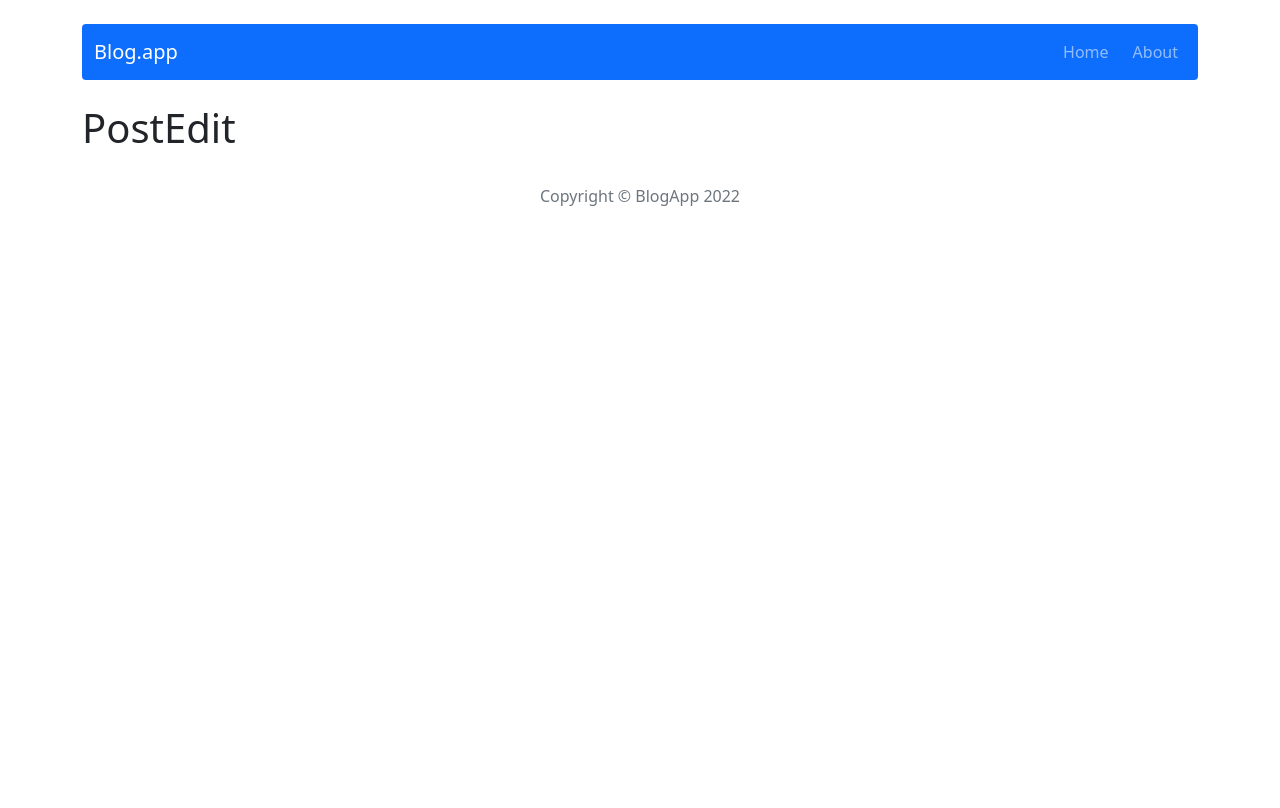
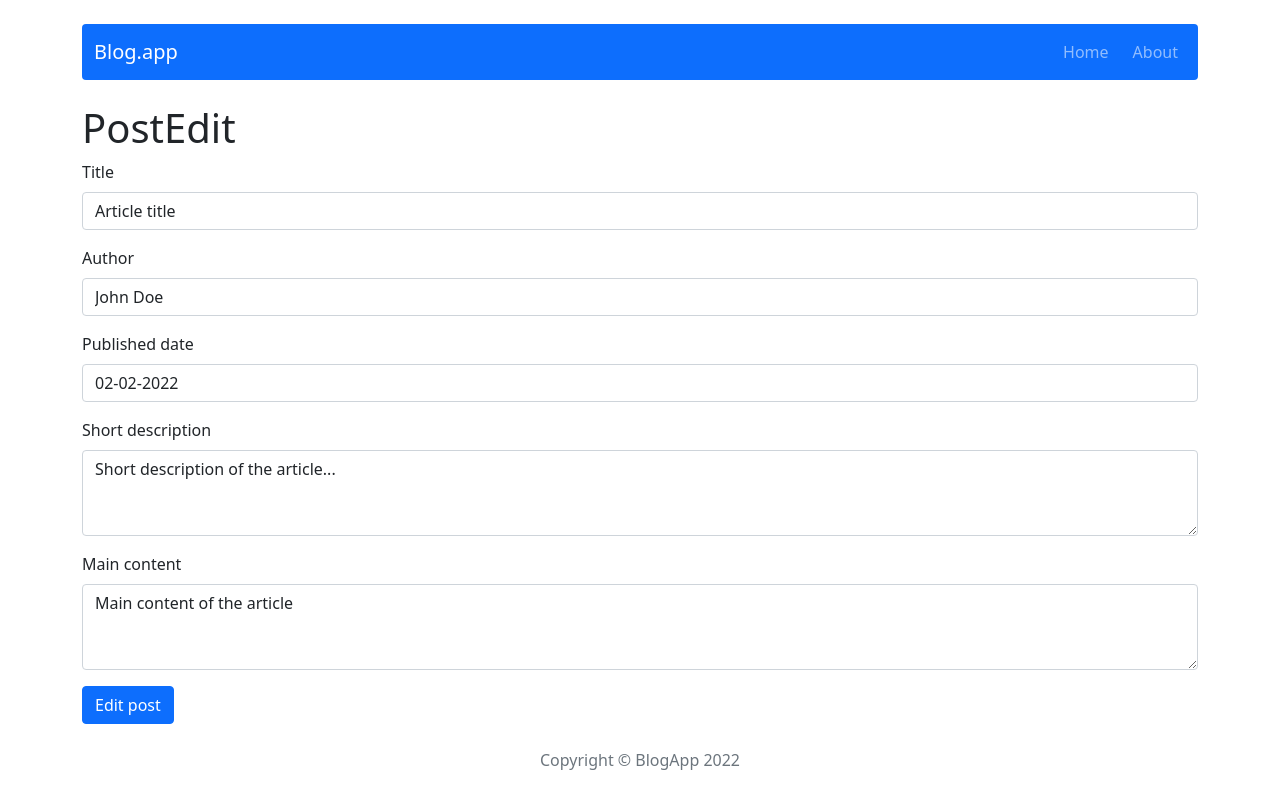
Before and after one commit to DawSeg/react-blog, a React (Create React App) app: page /post/edit/1 in a window 1280 px wide. Shown: the top 808 px of the page. Built offline with nearby package versions, Linux system fonts and the light colour scheme; the HTML template or start-up script is replaced by a standard one.

Commit message:
addOptionEditPost

```diff
--- a/package.json
+++ b/package.json
@@ -7,6 +7,7 @@
     "@testing-library/react": "^13.4.0",
     "@testing-library/user-event": "^13.5.0",
     "bootstrap": "5.1.3",
+    "http-server": "^14.1.1",
     "react": "^18.2.0",
     "react-bootstrap": "2.0",
     "react-dom": "^18.2.0",
--- a/src/App.js
+++ b/src/App.js
@@ -16,9 +16,9 @@ const App = () => {
             <Header/>
       <Routes>
         <Route path='/' element={<Home />} />
-        <Route path='/post/:postId' element={<Post />} />
+        <Route path='/post/:id' element={<Post />} />
         <Route path='/post/add' element={<PostAdd />} />
-        <Route path='/post/edit/:postId' element={<PostEdit />} />
+        <Route path='/post/edit/:id' element={<PostEdit />} />
         <Route path='/about' element={<About />} />
         <Route path='*' element={<NotFound />} />
       </Routes>
--- a/src/components/features/AddPostForm/AddPostForm.js
+++ b/src/components/features/AddPostForm/AddPostForm.js
@@ -1,60 +1,20 @@
-import { useState } from 'react';
-import { Form, Button } from 'react-bootstrap';
+import { useNavigate } from 'react-router-dom';
 import { useDispatch } from 'react-redux';
-import { useNavigate } from 'react-router-dom';
+import PostForm from '../PostForm/PostForm';
 import { addPost } from '../../../redux/postsRedux';
 
 
-const PostForm = () => {
-  const [title, setTitle] = useState('');
-  const [shortDescription, setShortDescription] = useState('');
-  const [content, setContent] = useState('');
-  const [publishedDate, setPublishedDate] = useState('');
-  const [author, setAuthor] = useState('');
+const AddPostForm = () => {
   const navigate = useNavigate();
   const dispatch = useDispatch();
+  const handleSubmit = post => {
+    dispatch(addPost(post));
+    navigate('/')
+  };
 
-
-  const handleSubmit = e => {
-    e.preventDefault();
-    navigate("/", { replace: true });
-    dispatch(addPost({ title, shortDescription, content, publishedDate, author}));
-  }
-
-  return(
-    <Form onSubmit={handleSubmit}>
-
-      <Form.Group className="mb-3" controlId="exampleForm.ControlTextarea1">
-        <Form.Label>Title </Form.Label>
-        <Form.Control  placeholder='Enter title' value={title} onChange={e => setTitle(e.target.value)} />
-      </Form.Group>
-
-      <Form.Group className="mb-3" controlId="exampleForm.ControlTextarea1">
-        <Form.Label>Author </Form.Label>
-        <Form.Control  placeholder='Enter author' value={author} onChange={e => setAuthor(e.target.value)} />
-      </Form.Group>
-
-      <Form.Group className="mb-3" controlId="exampleForm.ControlTextarea1">
-        <Form.Label>Published date </Form.Label>
-        <Form.Control type='text' placeholder='Enter date dd-mm-yyyy' value={publishedDate} onChange={e => setPublishedDate(e.target.value)} />
-      </Form.Group>
-
-      <Form.Group className="mb-3" controlId="exampleForm.ControlTextarea1">
-        <Form.Label>Short description </Form.Label>
-        <Form.Control as="textarea" rows={3} placeholder='Leave a comment here' value={shortDescription} onChange={e => setShortDescription(e.target.value)} />
-      </Form.Group>
-
-      <Form.Group className="mb-3" controlId="exampleForm.ControlTextarea1">
-        <Form.Label>Main content </Form.Label>
-        <Form.Control as="textarea" rows={3} placeholder='Leave a comment here' value={content} onChange={e => setContent(e.target.value)} />
-      </Form.Group>
-
-      <Button variant="primary" onClick={handleSubmit}>
-        Add post
-      </Button>
-    </Form>
-
-  );
+  return (
+    <PostForm action={handleSubmit} actionText="Add post" />
+  )
 };
 
-export default PostForm;
+export default AddPostForm;
--- /dev/null
+++ b/src/components/features/EditPostForm/EditPostForm.js
@@ -0,0 +1,30 @@
+import { Navigate, useNavigate, useParams } from 'react-router-dom';
+import { useDispatch, useSelector} from 'react-redux';
+import PostForm from '../PostForm/PostForm';
+import { editPost, getPostById } from '../../../redux/postsRedux';
+
+
+const EditPostForm = () => {
+  const navigate = useNavigate();
+  const dispatch = useDispatch();
+  const { id} = useParams();
+  const postData = useSelector(state => getPostById(state, id));
+
+  const handleSubmit = post => {
+    dispatch(editPost({ ...post, id }));
+    navigate('/')
+  };
+  if (!postData) return <Navigate to='/' />;
+
+  return (
+    <PostForm id={id} action={handleSubmit} actionText='Edit post'
+      title={postData.title}
+      author={postData.author}
+      publishedDate={postData.publishedDate}
+      shortDescription={postData.shortDescription}
+      content={postData.content}
+    />
+  )
+};
+
+export default EditPostForm;
--- /dev/null
+++ b/src/components/features/PostForm/PostForm.js
@@ -0,0 +1,54 @@
+import { useState } from 'react';
+import { Form, Button } from 'react-bootstrap';
+
+
+
+const PostForm = ({ action, actionText, ...props }) => {
+  const [title, setTitle] = useState(props.title || '');
+  const [author, setAuthor] = useState(props.author || '');
+  const [publishedDate, setPublishedDate] = useState(props.publishedDate || '');
+  const [shortDescription, setShortDescription] = useState(props.shortDescription || '');
+  const [content, setContent] = useState(props.content || '');
+
+  const handleSubmit = e => {
+    e.preventDefault();
+    action({ title, shortDescription, content, publishedDate, author});
+  }
+
+  return(
+    <Form onSubmit={handleSubmit}>
+
+      <Form.Group className="mb-3" controlId="exampleForm.ControlTextarea1">
+        <Form.Label>Title </Form.Label>
+        <Form.Control  placeholder='Enter title' value={title} onChange={e => setTitle(e.target.value)} />
+      </Form.Group>
+
+      <Form.Group className="mb-3" controlId="exampleForm.ControlTextarea1">
+        <Form.Label>Author </Form.Label>
+        <Form.Control  placeholder='Enter author' value={author} onChange={e => setAuthor(e.target.value)} />
+      </Form.Group>
+
+      <Form.Group className="mb-3" controlId="exampleForm.ControlTextarea1">
+        <Form.Label>Published date </Form.Label>
+        <Form.Control type='text' placeholder='Enter date dd-mm-yyyy' value={publishedDate} onChange={e => setPublishedDate(e.target.value)} />
+      </Form.Group>
+
+      <Form.Group className="mb-3" controlId="exampleForm.ControlTextarea1">
+        <Form.Label>Short description </Form.Label>
+        <Form.Control as="textarea" rows={3} placeholder='Leave a comment here' value={shortDescription} onChange={e => setShortDescription(e.target.value)} />
+      </Form.Group>
+
+      <Form.Group className="mb-3" controlId="exampleForm.ControlTextarea1">
+        <Form.Label>Main content </Form.Label>
+        <Form.Control as="textarea" rows={3} placeholder='Leave a comment here' value={content} onChange={e => setContent(e.target.value)} />
+      </Form.Group>
+
+      <Button variant="primary" onClick={handleSubmit}>
+       {actionText}
+      </Button>
+    </Form>
+
+  );
+};
+
+export default PostForm;
--- a/src/components/pages/Post/Post.js
+++ b/src/components/pages/Post/Post.js
@@ -1,13 +1,13 @@
-import { getPostById, removePost } from '../../../redux/postsRedux';
-import { useDispatch, useSelector } from 'react-redux';
-import { NavLink, useParams } from 'react-router-dom';
-import { Navigate } from 'react-router-dom';
-import { Button, Card, Col, Row, Modal } from 'react-bootstrap';
-import { useState } from 'react';
+import { getPostById, removePost } from "../../../redux/postsRedux";
+import { useDispatch, useSelector } from "react-redux";
+import { NavLink, useParams } from "react-router-dom";
+import { Navigate } from "react-router-dom";
+import { Button, Card, Col, Row, Modal } from "react-bootstrap";
+import { useState } from "react";
 
 const Post = () => {
-  const { postId } = useParams();
-  const postData = useSelector((state) => getPostById(state, postId));
+  const { id } = useParams();
+  const postData = useSelector((state) => getPostById(state, id));
   const [showModal, setShowModal] = useState(false);
   const handleClose = () => setShowModal(false);
   const handleShow = () => setShowModal(true);
@@ -15,12 +15,12 @@ const Post = () => {
   const postOut = (id) => {
     dispatch(removePost(id));
   };
-  if (!postData) return <Navigate to='/' />;
+  if (!postData) return <Navigate to="/" />;
   return (
     <>
-      <Row className='d-flex justify-content-center'>
-        <Col className='col-6'>
-          <Card border='light'>
+      <Row className="d-flex justify-content-center">
+        <Col className="col-6">
+          <Card border="light">
             <Card.Body>
               <Card.Title>{postData.title}</Card.Title>
               <Card.Text>
@@ -33,11 +33,18 @@ const Post = () => {
             </Card.Body>
           </Card>
         </Col>
-        <Col className='d-flex justify-content-end align-items-center'>
-          <Button variant='outline-info' as={NavLink} to={'/post/edit/' + postId}>
+        <Col className="d-flex justify-content-end align-items-center">
+          <Button
+            className="mx-1"
+            variant="outline-info"
+            as={NavLink}
+            to={"/post/edit/" + id}
+          >
             Edit
           </Button>
-          <Button variant='outline-danger' onClick={handleShow}>Delete</Button>
+          <Button variant="outline-danger" onClick={handleShow}>
+            Delete
+          </Button>
         </Col>
       </Row>
       <Modal show={showModal} onHide={handleClose}>
@@ -45,19 +52,20 @@ const Post = () => {
           <Modal.Title>Are you sure?</Modal.Title>
         </Modal.Header>
         <Modal.Body>
-          This operation will completely remove this post from the app. <br />{' '}
+          This operation will completely remove this post from the app. <br />{" "}
           Are you sure you want to do that?
         </Modal.Body>
         <Modal.Footer>
-          <Button variant='secondary' onClick={handleClose}>
+          <Button variant="secondary" onClick={handleClose}>
             Cancel
           </Button>
           <Button
-            variant='danger'
+            variant="danger"
             onClick={() => {
               handleClose();
               postOut(postData.id);
-            }}>
+            }}
+          >
             Remove
           </Button>
         </Modal.Footer>
--- a/src/components/pages/PostEdit/PostEdit.js
+++ b/src/components/pages/PostEdit/PostEdit.js
@@ -1,7 +1,10 @@
+import EditPostForm from '../../features/EditPostForm/EditPostForm';
+
 const PostEdit = () => {
     return (
       <div>
         <h1>PostEdit</h1>
+        <EditPostForm />
       </div>
     );
   };
--- a/src/redux/postsRedux.js
+++ b/src/redux/postsRedux.js
@@ -1,23 +1,29 @@
-import shortid from 'shortid';
+import shortid from "shortid";
 
 //selectors
 export const getAllPosts = (state) => state.posts;
 export const getPostById = ({ posts }, postId) =>
   posts.find((post) => post.id === postId);
-export const removePost = payload => ({ type: REMOVE_POST, payload});
-export const addPost = payload => ({ type: ADD_POST, payload});
+export const removePost = (payload) => ({ type: REMOVE_POST, payload });
+export const addPost = (payload) => ({ type: ADD_POST, payload });
+export const editPost = payload => ({ type: EDIT_POST, payload});
 // actions
 const createActionName = (actionName) => `app/posts/${actionName}`;
-const REMOVE_POST = createActionName('REMOVE_POST');
-const ADD_POST = createActionName('ADD_POST');
+const REMOVE_POST = createActionName("REMOVE_POST");
+const ADD_POST = createActionName("ADD_POST");
+const EDIT_POST = createActionName("EDIT_POST");
 
 // action creators
 const postsReducer = (statePart = [], action) => {
   switch (action.type) {
     case REMOVE_POST:
-      return [...statePart.filter(posts => posts.id !== action.payload)];
-      case ADD_POST:
+      return [...statePart.filter((posts) => posts.id !== action.payload)];
+    case ADD_POST:
       return [...statePart, { ...action.payload, id: shortid() }];
+    case EDIT_POST:
+      return statePart.map((post) =>
+        post.id === action.payload.id ? { ...post, ...action.payload } : post
+      );
     default:
       return statePart;
   }
```
Also changed, not shown: 14 other files (tests, documents, lock files or other folders).
